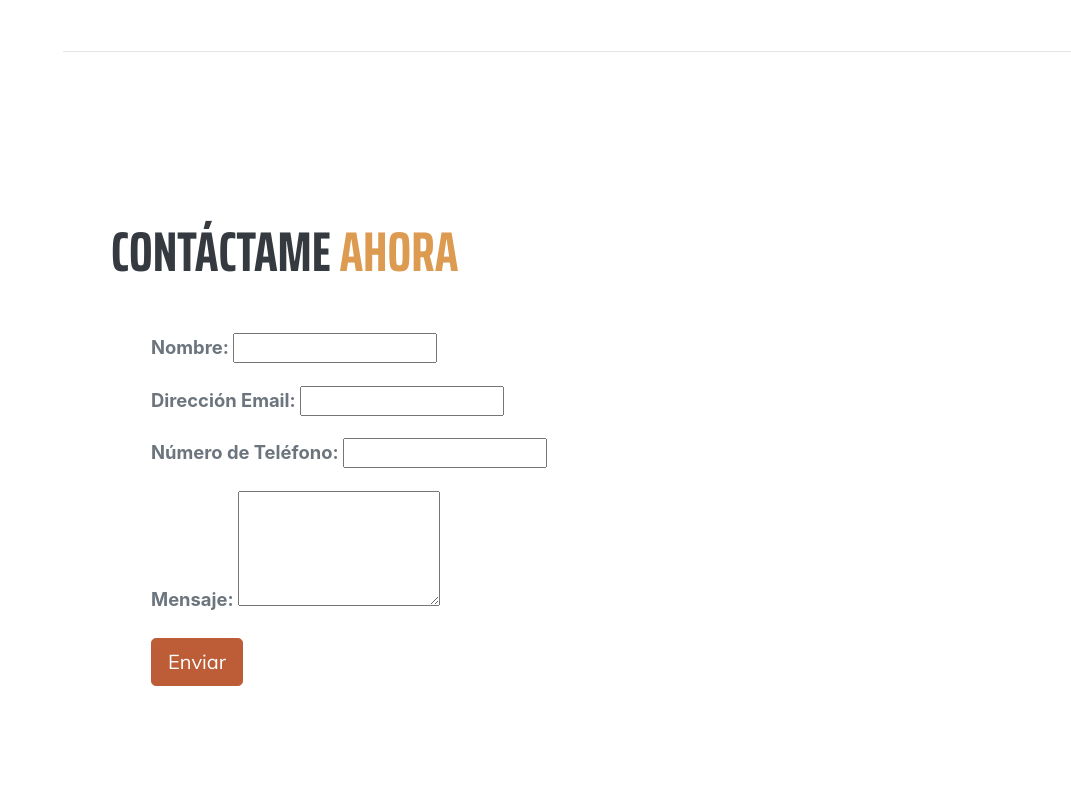
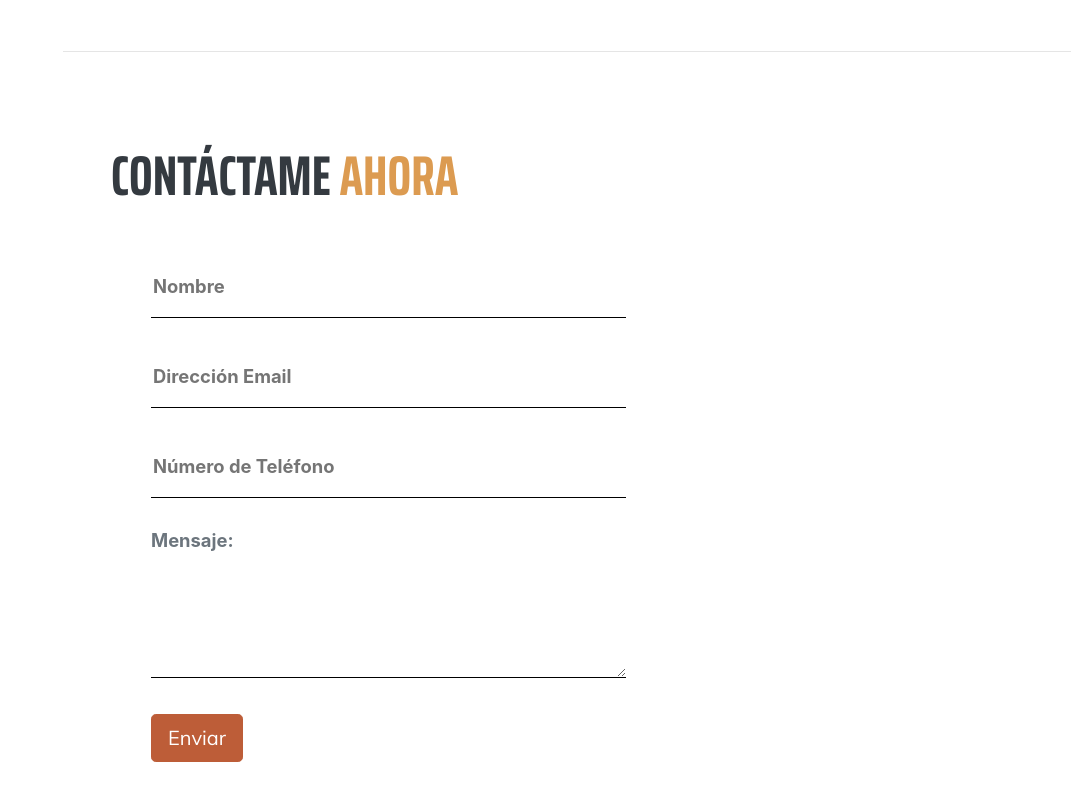
Before and after one commit to arturo-calcaneo/aboutme, a plain HTML site: page index.html in a window 1280 px wide. Shown: the part 5159-5959 px from the top of the page, without its empty margins (209-1280 px from the left). Drawn offline with Linux system fonts and the light colour scheme; a web font is replaced by a local one.

Commit message:
Aplicando Estilos CSS

```diff
--- /dev/null
+++ b/css/formInput.css
@@ -0,0 +1,27 @@
+
+.form-input{
+    position: relative;
+    border: 0;
+    border-color: transparent;
+    border-bottom: 1px solid black;
+    transition: 400ms;
+    width: 54.5%;
+    padding-top: 1rem;
+    padding-bottom: 1rem;
+    padding-right: 1rem;
+    font-size: 115%;
+    font-weight: bold;
+    margin-bottom: 1.55%;
+}
+
+.form-input:active,
+.form-input:focus{
+    padding-left: 1rem;
+    font-weight: initial;
+}
+
+@media screen and (max-width: 768px){
+    .form-input{
+        width: 80%;
+    }
+}
--- a/index.html
+++ b/index.html
@@ -14,6 +14,7 @@
         <link rel="stylesheet" type="text/css" href="css/multi.css"/>
         <!-- CSS -->
         <link rel="stylesheet" type="text/css" href="css/index.css"/>
+        <link rel="stylesheet" type="text/css" href="css/formInput.css"/>
         <!-- Bootstrap 4.0.0 -->
         <link rel="stylesheet" type="text/css" href="res/libraries/bootstrap/bootstrap.css"/>
         <!-- Bootstrap core JS-->
@@ -239,19 +240,16 @@
                     <ul class="fa-ul mb-0">
                         <form>
                             <div class="form-group">
-                                <label class="bold">Nombre: </label>
-                                <input type="text" class="form-input" name="nombre" placeholder="" />
+                                <input type="text" class="form-input" name="nombre" placeholder="Nombre" />
                             </div>
                             <div class="form-group">
-                                <label class="bold">Dirección Email: </label>
-                                <input type="text" class="form-input" name="nombre" placeholder="" />
+                                <input type="text" class="form-input" name="nombre" placeholder="Dirección Email" />
                             </div>
                             <div class="form-group">
-                                <label class="bold">Número de Teléfono: </label>
-                                <input type="text" class="form-input" name="nombre" placeholder="" />
+                                <input type="text" class="form-input" name="nombre" placeholder="Número de Teléfono" />
                             </div>
                             <div class="form-group">
-                                <label class="bold">Mensaje: </label>
+                                <label class="bold">Mensaje: </label> <br/>
                                 <textarea class="form-input" style="height: 115px;"></textarea>
                             </div>
                             <button type="submit" class="btn btn-primary btn-lg">Enviar</button>
@@ -263,5 +261,6 @@
 
         <!-- Javascript Scripts -->
         <script src="js/scrollEffect.js"></script>
+        <script src="js/formInput.js"></script>
     </body>
 </html>
--- /dev/null
+++ b/js/formInput.js
@@ -0,0 +1,31 @@
+
+var inputElement;
+var inputPlaceholder= [];
+
+var count=0;
+
+for(const input of document.getElementsByClassName('form-input')){
+    input.addEventListener('focus', function(event){
+        inputElement= event.target;
+
+        inputPlaceholder[count]= inputElement.placeholder;
+
+        inputElement.placeholder= '';
+    });
+
+    input.addEventListener('blur', function(event){
+        inputElement= event.target;
+
+        // Reactivar el placeholder
+        inputElement.placeholder= inputPlaceholder[count];
+
+        // Si hay texto en el input..
+        if(inputElement.value.length > 0){
+            inputElement.style.fontWeight= 'lighter';
+        }else{
+            inputElement.style.removeProperty('font-weight');
+        }
+    });
+
+    count++;
+}
```
